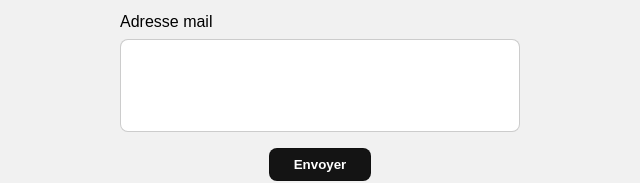
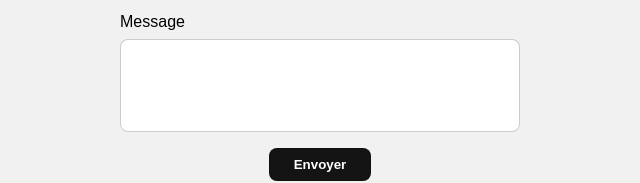
Before and after one commit to BartAlan/BartAlan.github.io, a plain HTML site: page index.html in a window 1280 px wide. Shown: the part 1865-2048 px from the top of the page, 320-960 px from the left. Drawn offline with Linux system fonts and the light colour scheme.

Commit message:
edit form

```diff
--- a/index.html
+++ b/index.html
@@ -78,7 +78,7 @@
                     <input type="email" name="email" id="email">
                 </div>
                 <div class="ctn-input">
-                    <label for="message">Adresse mail</label>
+                    <label for="message">Message</label>
                     <textarea id="message" name="message" rows="5" maxlength="250"></textarea>
                 </div>
                 <button type="submit">Envoyer</button>
```
